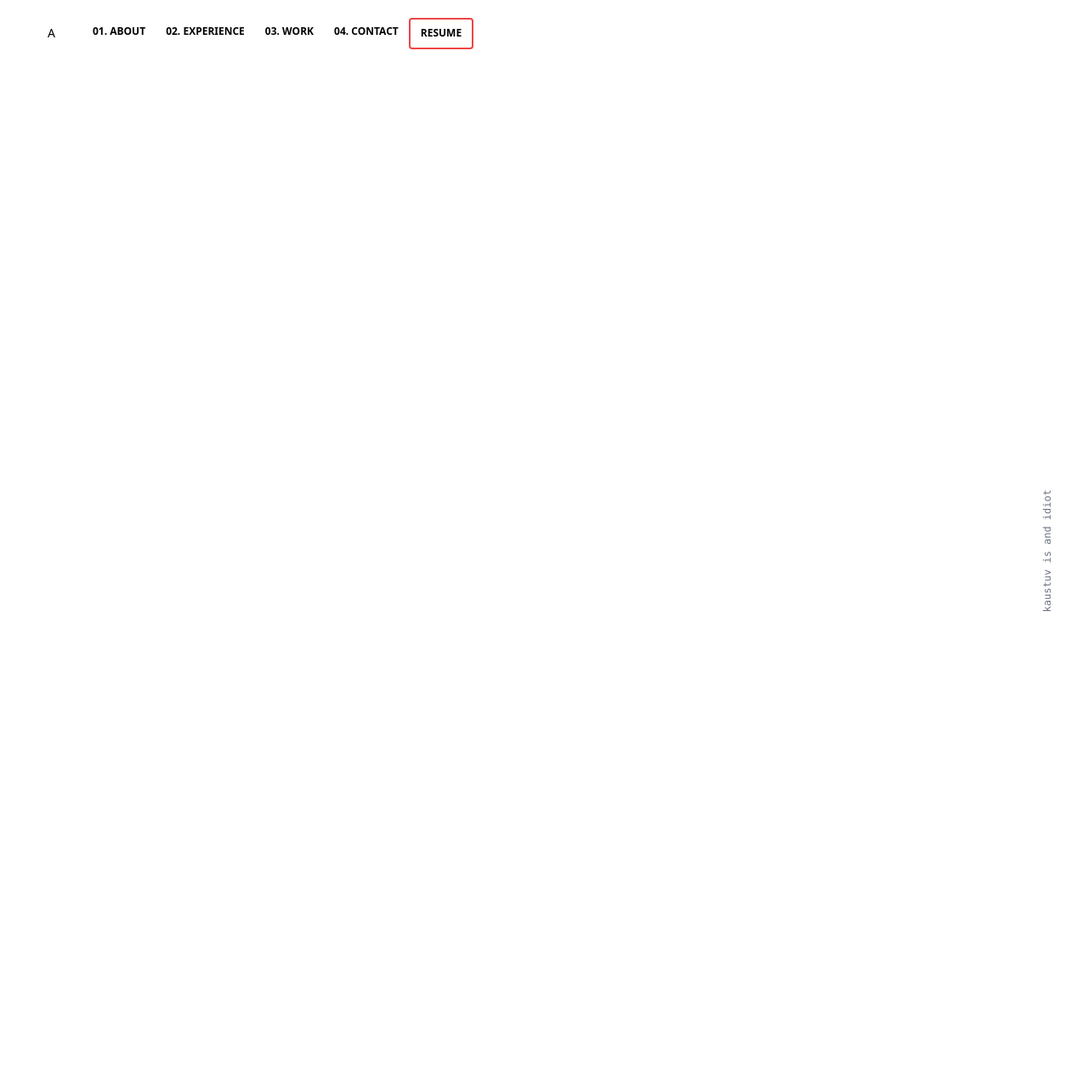
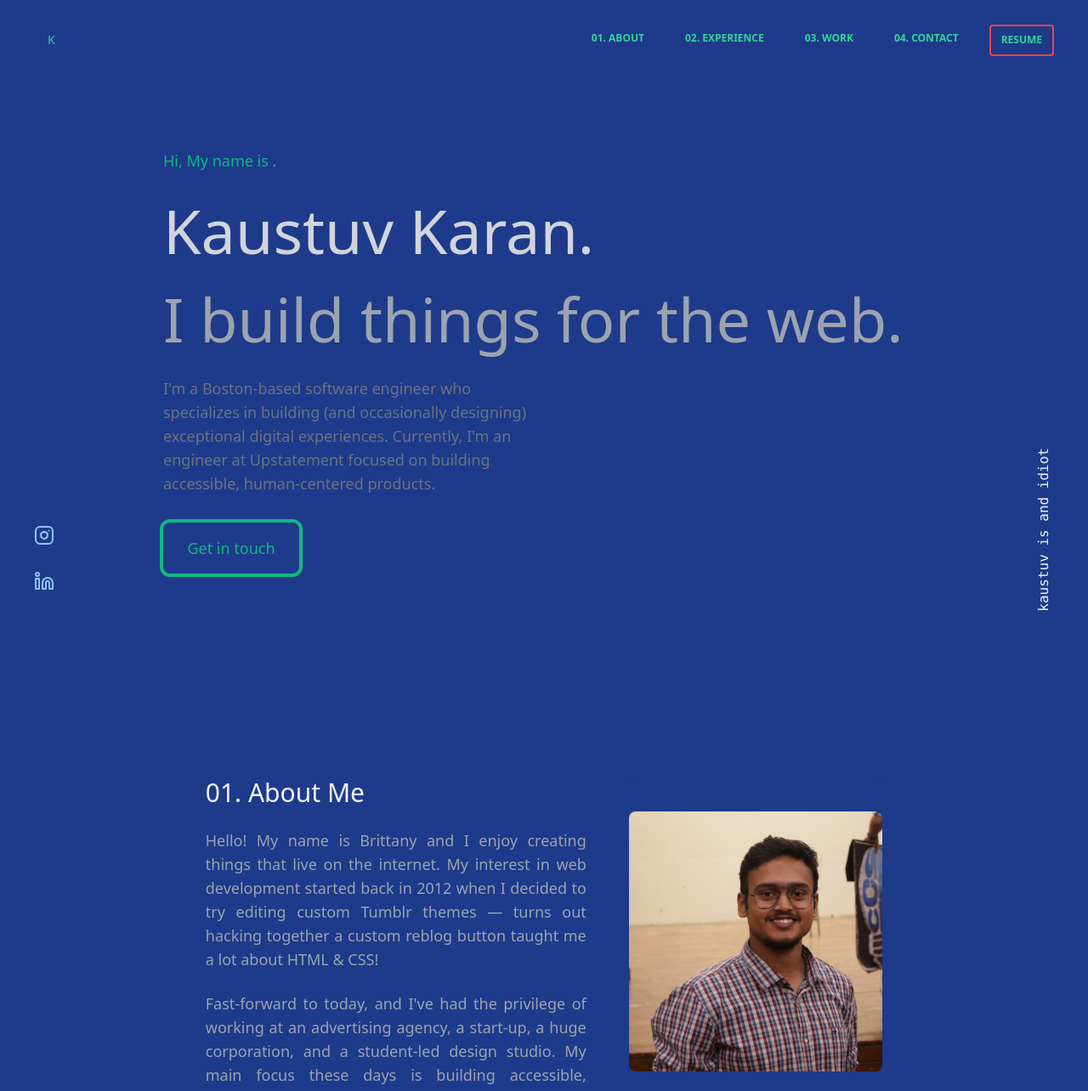
Before and after one commit to kaustuvkaran01/portfolio, a React (Create React App) app in the folder portfolio/: page / in a window 1280 px wide. Shown: the top 1284 px of the page at 85% size. Before the commit the page ends 800 px from the top, so only its background shows below. Built offline with nearby package versions, Linux system fonts and the light colour scheme.

Commit message:
Intro and about me added

```diff
--- a/portfolio/package.json
+++ b/portfolio/package.json
@@ -11,6 +11,7 @@
     "postcss": "7",
     "react": "^17.0.2",
     "react-dom": "^17.0.2",
+    "react-feather": "^2.0.9",
     "react-scripts": "4.0.3",
     "tailwindcss": "npm:@tailwindcss/postcss7-compat",
     "web-vitals": "^1.0.1"
--- a/portfolio/src/App.js
+++ b/portfolio/src/App.js
@@ -1,12 +1,18 @@
-import logo from './logo.svg';
-import './App.css';
+// import logo from "./logo.svg";
+import "./App.css";
 
-import Navbar from './components/Navbar';
-import Email from './components/Email';
+import Navbar from "./components/Navbar";
+import Email from "./components/Email";
+import Links from "./components/Links";
+import Home from "./pages/Home";
 function App() {
   return (
-    <div className="text-black flex">
+    <div className="text-black grid-cols-10 bg-blue-900">
       <Navbar />
+      <div className="self-center justify-self-auto grid-col-span-6">
+        <Home />
+      </div>
+      <Links />
       <Email />
     </div>
   );
--- /dev/null
+++ b/portfolio/src/components/About.js
@@ -0,0 +1,52 @@
+import React from "react";
+
+import img1 from '../images/img1.JPG';
+
+export default function About() {
+  return (
+    <div className="w-full flex flex-wrap justify-evenly bg-blue-900 py-20">
+      <div className="text-left space-y-6 w-1/2">
+        <div className="text-3xl text-gray-100">01. About Me</div>
+        <div className="text-lg text-justify space-y-6">
+          <div className="text-gray-400">
+            Hello! My name is Brittany and I enjoy creating things that live on
+            the internet. My interest in web development started back in 2012
+            when I decided to try editing custom Tumblr themes — turns out
+            hacking together a custom reblog button taught me a lot about HTML &
+            CSS!
+          </div>
+          <div className="text-gray-400">
+            Fast-forward to today, and I've had the privilege of working at an
+            advertising agency, a start-up, a huge corporation, and a
+            student-led design studio. My main focus these days is building
+            accessible, inclusive products and digital experiences at
+            Upstatement for a variety of clients.
+          </div>
+          <div className="text-gray-400">
+              Here are a few things I've been working with recently:
+              <ul className="list-decimal text-green-400 grid">
+                  <li>
+                      JavaScript (ES6+)
+                  </li>
+                  <li>
+                        React
+                  </li>
+                  <li>
+                      Node.js
+                  </li>
+                  <li>
+                      GraphQl
+                  </li>
+                  <li>
+                      Pytorch
+                  </li>
+              </ul>
+          </div>
+        </div>
+      </div>
+      <div className="bg-blue-900 w-1/3 text-center items-center pt-10 align-middle filter backdrop-blur-sm hover:filter-none hover:backdrop-blur-0 rounded-lg">
+        <img className="rounded-lg" src={img1} alt="profile" />
+      </div>
+    </div>
+  );
+}
--- a/portfolio/src/components/Email.js
+++ b/portfolio/src/components/Email.js
@@ -2,8 +2,8 @@ import React from 'react';
 
 export default function Email() {
   return (
-    <div class="absolute bottom-0 right-0 text-gray-500 vertical-rl p-10 pb-20 ">
-      <h1 class="  text-xs font-mono text-left transform rotate-180">
+    <div class="absolute bottom-0 right-0 text-gray-100 vertical-rl p-10 pb-20 ">
+      <h1 class="  text-md font-mono text-left transform rotate-180">
         kaustuv is and idiot
       </h1>
     </div>
--- /dev/null
+++ b/portfolio/src/components/Intro.js
@@ -0,0 +1,18 @@
+import React from "react";
+
+export default function Intro() {
+  return (
+    <div className="min-w-2xl bg-blue-900 text-left space-y-8 pt-20">
+      <div className="text-lg text-green-500">Hi, My name is .</div>
+      <div className="text-7xl text-gray-300">Kaustuv Karan.</div>
+      <div className="text-7xl text-gray-400">I build things for the web.</div>
+      <div className="text-lg max-w-md text-gray-500">
+        I'm a Boston-based software engineer who specializes in building (and
+        occasionally designing) exceptional digital experiences. Currently, I'm
+        an engineer at Upstatement focused on building accessible,
+        human-centered products.
+      </div>
+      <div className="px-0 p-4 rounded-lg text-lg w-40 text-center ring-4 ring-green-500  text-green-500">Get in touch</div>
+    </div>
+  );
+}
--- /dev/null
+++ b/portfolio/src/components/Links.js
@@ -0,0 +1,15 @@
+import React from "react";
+import { Instagram, Linkedin, Github } from "react-feather";
+
+export default function Links() {
+  return (
+    <div className="bg-blue-900 absolute bottom-0 left-0 text-blue-300 sideways-rl p-10 pb-20 space-y-6">
+      {/* <Github /> */}
+      <button>
+        <Instagram />
+      </button>
+      <Linkedin />
+      <br />
+    </div>
+  );
+}
--- a/portfolio/src/components/Navbar.js
+++ b/portfolio/src/components/Navbar.js
@@ -1,17 +1,17 @@
 import React from 'react';
-
+import logo from "../logo.svg";
 export default function Navbar() {
   return (
-    <div className="flex flex-wrap py-2">
+    <div className="flex flex-wrap py-4 top-0 bg-blue-900 min-w-full">
       <div className="w-full px-4">
         <nav className="relative flex flex-wrap items-center justify-between px-2 py-3 bg-teal-500 rounded font-fira-code">
-          <div className="container px-4 mx-auto flex flex-wrap items-center justify-between">
+          <div className="container px-4 mx-auto flex flex-wrap items-center justify-between text-green-400">
             <div className="w-full relative flex justify-between lg:w-auto px-4 lg:static lg:block lg:justify-start">
               <a
                 className="text-sm  leading-relaxed inline-block mr-4 py-2 whitespace-nowrap uppercase text-green"
                 href="#pablo"
               >
-                A
+                K
               </a>
               <button
                 className="cursor-pointer text-xl leading-none px-3 py-1 border border-solid border-transparent rounded bg-transparent block lg:hidden outline-none focus:outline-none"
@@ -26,7 +26,7 @@ export default function Navbar() {
               className="flex lg:flex-grow items-center"
               id="example-navbar-info"
             >
-              <ul className="flex flex-col lg:flex-row list-none ml-auto">
+              <ul className="flex flex-col lg:flex-row list-none ml-auto space-x-6">
                 <li className="nav-item">
                   <a
                     className="px-3 py-2 flex items-center text-xs uppercase font-bold leading-snug text-green hover:opacity-75"
--- /dev/null
+++ b/portfolio/src/pages/Home.js
@@ -0,0 +1,15 @@
+import React from "react";
+import Intro from "../components/Intro";
+import About from '../components/About';
+
+
+export default function Home() {
+  return (
+    <div className="grid bg-blue-900 justify-center text-center object-center">
+      <div className="max-w-4xl space-y-40">
+        <Intro />
+        <About />
+      </div>
+    </div>
+  );
+}
--- a/portfolio/tailwind.config.js
+++ b/portfolio/tailwind.config.js
@@ -21,6 +21,12 @@ module.exports = {
         ".vertical-lr": {
           writingMode: "vertical-lr",
         },
+        ".sideways-lr":{
+          writingMode:"sideways-lr",
+        },
+        ".sideways-rl":{
+          writingMode:"sideways-rl",
+        },
       };
       addUtilities(newUtilities);
     }),
```
Also changed, not shown: portfolio/src/images/img1.JPG (added), 1 other file (tests, documents, lock files or other folders).
